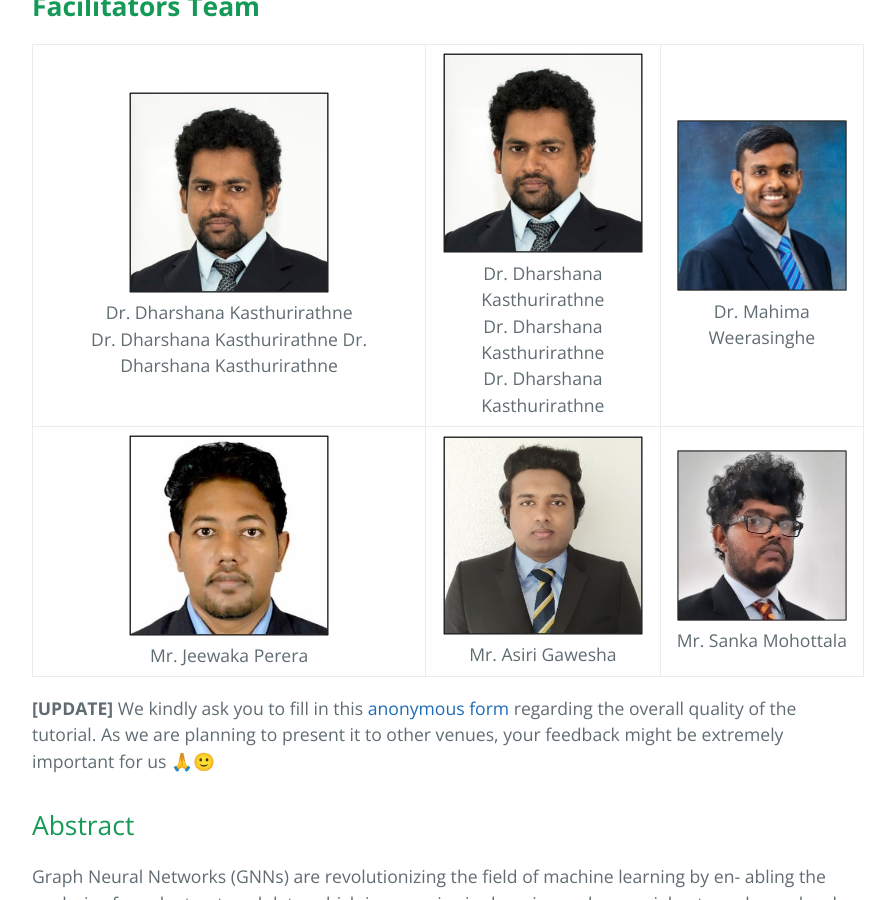
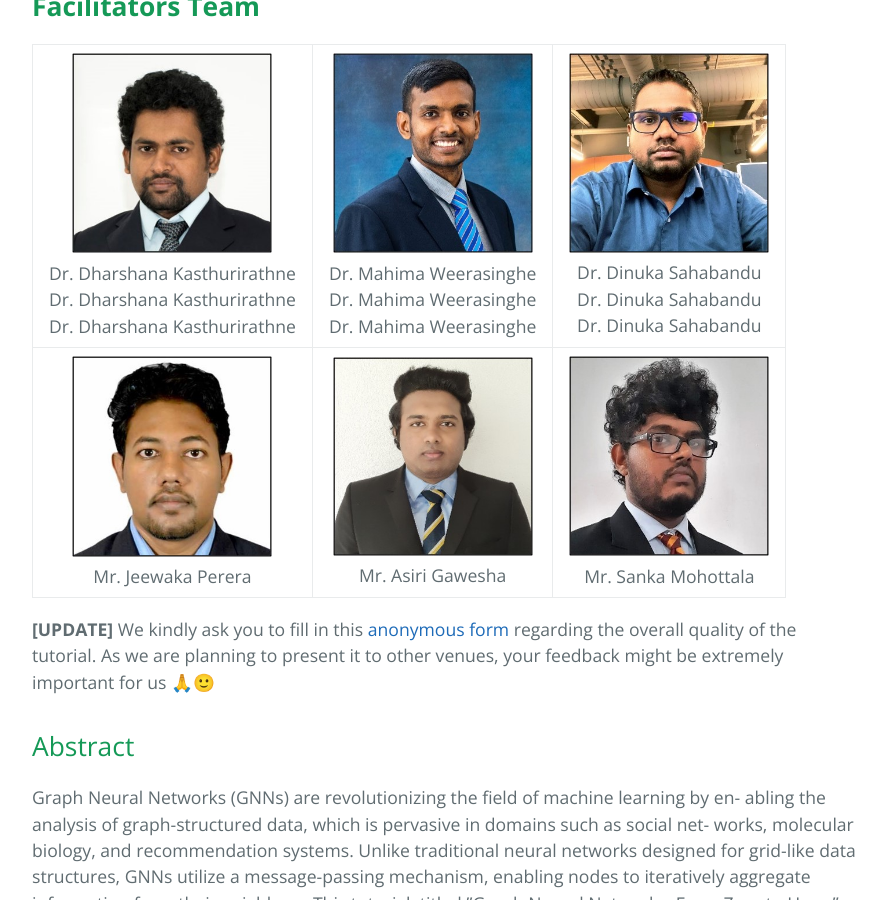
Before and after one commit to tinyml-in-action/tinyml-in-action.github.io, a Jekyll site: the page built from index.md, in a window 1280 px wide and 900 px high, scrolled down 506 px. Shown: the whole window, without its empty margins (192-1087 px from the left). Built offline with Jekyll 4.4.1, drawn with Linux system fonts in a browser that asks for light colours.

Commit message:
photos update 2

```diff
--- a/index.md
+++ b/index.md
@@ -8,11 +8,11 @@
 <p align="center">
   <table>
     <tr>
-      <td align="center"><img src="assets/facilitators/DrD.jpg" width="200"><br>Dr. Dharshana Kasthurirathne<br>Dr. Dharshana Kasthurirathne Dr. Dharshana Kasthurirathne</td>
-      <td align="center"><img src="assets/facilitators/DrD.jpg" width="200"><br>Dr. Dharshana Kasthurirathne<br>Dr. Dharshana Kasthurirathne<br>Dr. Dharshana Kasthurirathne</td>
+      <td align="center"><img src="assets/facilitators/DrD.jpg" width="200"><br>Dr. Dharshana Kasthurirathne<br>Dr. Dharshana Kasthurirathne <br>Dr. Dharshana Kasthurirathne</td>
       <!-- <td align="center"><img src="assets/facilitators/DrD.jpg" width="200"><br>Dr. Dharshana Kasthurirathne<br>Dr. Dharshana Kasthurirathne<br>Dr. Dharshana Kasthurirathne</td> -->
-      <td align="center"><img src="assets/facilitators/DrM.jpg" width="200"><br>Dr. Mahima Weerasinghe</td>
-       <!-- <td align="center"><img src="assets/facilitators/DrUoW.jpg" width="200"><br>Dr. Dinuka Sahabandu</td> -->
+      <!-- <td align="center"><img src="assets/facilitators/DrD.jpg" width="200"><br>Dr. Dharshana Kasthurirathne<br>Dr. Dharshana Kasthurirathne<br>Dr. Dharshana Kasthurirathne</td> -->
+      <td align="center"><img src="assets/facilitators/DrM.jpg" width="200"><br>Dr. Mahima Weerasinghe <br>Dr. Mahima Weerasinghe <br>Dr. Mahima Weerasinghe</td>
+       <td align="center"><img src="assets/facilitators/DrUoW.jpg" width="200"><br>Dr. Dinuka Sahabandu<br>Dr. Dinuka Sahabandu<br>Dr. Dinuka Sahabandu</td>
     </tr>
     <tr>
       <td align="center"><img src="assets/facilitators/MrJ.jpg" width="200"><br>Mr. Jeewaka Perera</td>
```
